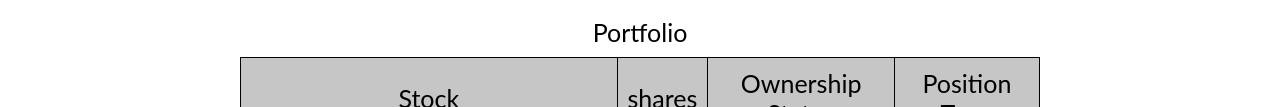
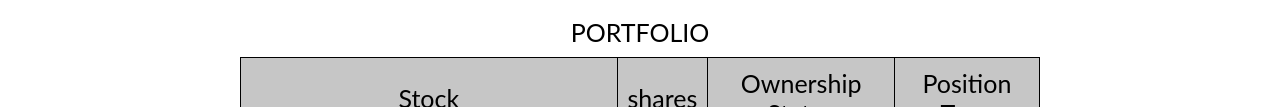
Before and after one commit to adiaz2738/the-marketpal-v2, a plain HTML site: page portfolio.html in a window 1280 px wide. Shown: the part 205-312 px from the top of the page. Drawn offline with Linux system fonts and the light colour scheme.

Commit message:
Added overflow: auto; to basic-container and made captions uppercase

```diff
--- a/css/portfolio.css
+++ b/css/portfolio.css
@@ -4,6 +4,7 @@ caption{
     font-size: 25px;
     font-weight: 400;
     text-align: center;
+    text-transform: uppercase;
     padding-bottom: 10px;
 }
 
@@ -51,6 +52,11 @@ td{
     background-color: rgba(121, 0, 0, 0.4);
 }
 
+/* Container styling */
+.basic-container{
+    overflow: auto;
+}
+
 /* Styling for watchlist containers */
 .watchlist-containers{
     display: flex;
```
